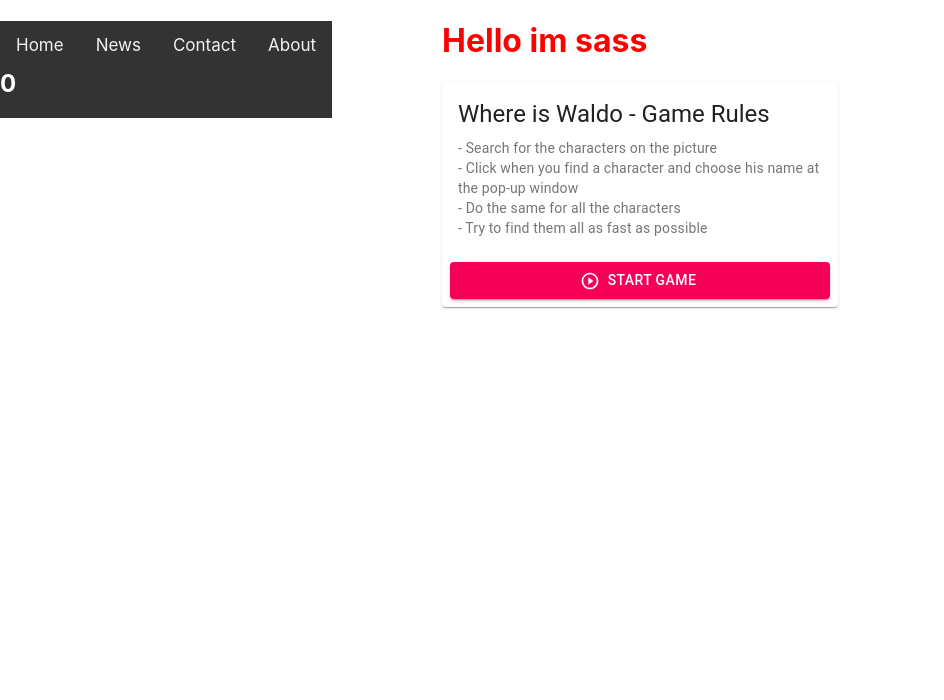
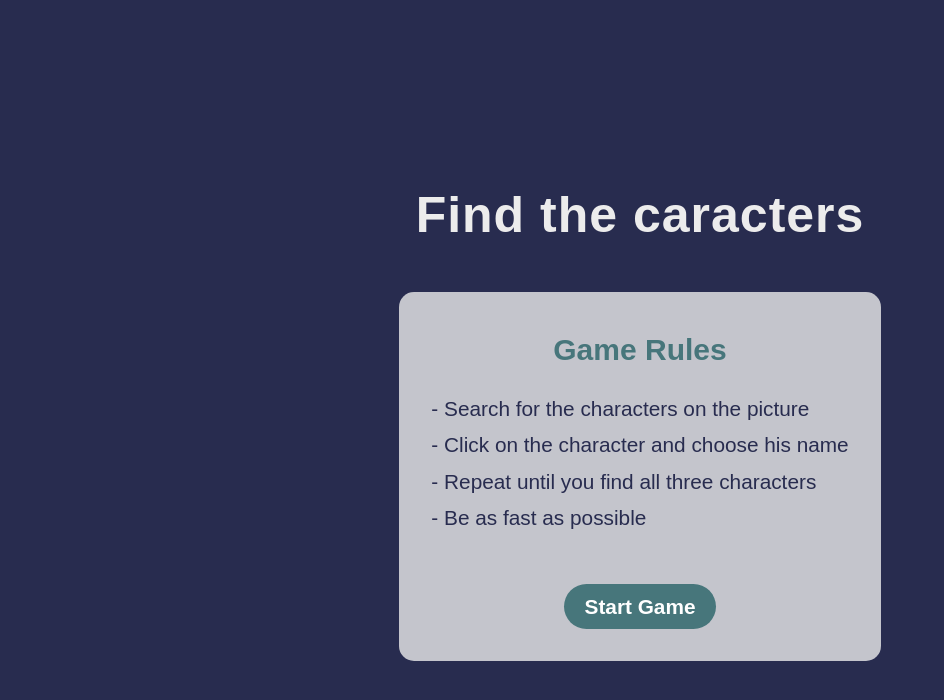
Before and after one commit to vbit27/find-the-character, a React (Create React App) app: page / in a window 1280 px wide. Shown: the top 700 px of the page, without its empty margins (0-944 px from the left). Built offline with nearby package versions, Linux system fonts and the light colour scheme.

Commit message:
Create the rulespage

```diff
--- a/src/App.tsx
+++ b/src/App.tsx
@@ -18,7 +18,6 @@ function App() {
   return (
     <GameStatus.Provider value={gameEnded}>
       <div className="App">
-        <NavBar />
         {gameStatus ? <GameField /> : <Rules updateStatus={updateGameStatus} />}
       </div>
     </GameStatus.Provider>
--- a/src/components/GameField/GameField.tsx
+++ b/src/components/GameField/GameField.tsx
@@ -5,6 +5,7 @@ import DropDown from '../DropDown/DropDown';
 import { doc, getDoc } from 'firebase/firestore';
 import { db } from '../../firebase_config';
 import PopUp from '../PopUp/PopUp';
+import NavBar from '../Navbar/NavBar';
 
 const GameField = () => {
   const [position, setPosition] = useState({ xPos: 0, yPos: 0 });
@@ -77,6 +78,9 @@ const GameField = () => {
   };
 
   return (
+    <>
+      <NavBar />
+
       <div className={clsx(classes.border)} onClick={(e) => setCoordinates(e)}>
         <img
           className={clsx(classes.image)}
@@ -100,6 +104,7 @@ const GameField = () => {
         />
         {visible ? <PopUp match={match} setVisible={setVisible} /> : null}
       </div>
+    </>
   );
 };
 
--- a/src/components/Rules/Rules.scss
+++ b/src/components/Rules/Rules.scss
@@ -1,3 +1,66 @@
-.sass {
-  color: red;
+@import '../../styles/styles';
+
+.container {
+  height: 100vh;
+  display: flex;
+  flex-direction: column;
+  justify-content: center;
+  align-items: center;
+  color: #ececec;
+  padding: 2rem 2rem;
+  background-color: $darkBlueColor;
+
+  h1 {
+    padding: 2rem;
+    text-align: center;
+  }
+
+  @media screen and (max-width: 460px) {
+    h1 {
+      padding: 1rem;
+      font-size: 40px;
+      line-height: 2rem;
+    }
+  }
 }
+
+.card {
+  display: flex;
+  justify-content: center;
+  flex-direction: column;
+  align-items: center;
+  background-color: rgba($color: #ececec, $alpha: 0.8);
+  padding: 2rem 2rem;
+  max-width: 500px;
+  flex-wrap: wrap;
+  border-radius: 15px;
+  color: $darkBlueColor;
+
+  &__tittle {
+    color: $blueColor;
+    padding-bottom: 1rem;
+  }
+
+  &__rules {
+    font-size: 1.3rem;
+    padding-bottom: 3rem;
+  }
+
+  &__button {
+    width: fit-content;
+    font-size: 1.3rem;
+    background-color: $blueColor;
+    border-radius: 24px;
+    padding: 0.5em 1em;
+    color: white;
+    font-weight: bold;
+
+    &:hover {
+      background-color: cadetblue;
+    }
+  }
+
+  @media screen and (max-width: 460px) {
+    padding: 0.2rem 0.2rem;
+  }
+}
--- a/src/components/Rules/Rules.tsx
+++ b/src/components/Rules/Rules.tsx
@@ -1,47 +1,25 @@
-import {
-  Card,
-  Container,
-  Typography,
-  CardContent,
-  Button,
-  CardActions,
-} from '@material-ui/core';
-import PlayCircleOutlineIcon from '@material-ui/icons/PlayCircleOutline';
 import './Rules.scss';
-
 import React from 'react';
 
 const Rules: React.FC<RulesProps> = ({ updateStatus }) => {
   return (
     <>
-      <Container maxWidth="xs">
-        <div className="sass">
-          <h1>Hello im sass</h1>
+      <div className="container">
+        <h1>Find the caracters</h1>
+        <div className="card">
+          <div className="card__tittle">
+            <h3>Game Rules</h3>
+          </div>
+          <div className="card__rules">
+            - Search for the characters on the picture <br />- Click on the
+            character and choose his name <br />- Repeat until you find all
+            three characters <br />- Be as fast as possible
+          </div>
+          <button className="card__button" onClick={updateStatus}>
+            Start Game
+          </button>
         </div>
-        <Card>
-          <CardContent>
-            <Typography gutterBottom variant="h5" component="h2">
-              Where is Waldo - Game Rules
-            </Typography>
-            <Typography variant="body2" color="textSecondary" component="p">
-              - Search for the characters on the picture <br />- Click when you
-              find a character and choose his name at the pop-up window <br />-
-              Do the same for all the characters <br />- Try to find them all as
-              fast as possible
-            </Typography>
-          </CardContent>
-          <CardActions>
-            <Button
-              startIcon={<PlayCircleOutlineIcon />}
-              variant="contained"
-              color="secondary"
-              onClick={updateStatus}
-            >
-              Start Game
-            </Button>
-          </CardActions>
-        </Card>
-      </Container>
+      </div>
     </>
   );
 };
--- a/src/index.scss
+++ b/src/index.scss
@@ -11,3 +11,53 @@ code {
   font-family: source-code-pro, Menlo, Monaco, Consolas, 'Courier New',
     monospace;
 }
+
+* {
+  box-sizing: border-box;
+  margin: 0;
+  padding: 0;
+
+  ::selection {
+    background-color: #ff3644;
+    color: white;
+  }
+}
+
+html {
+  font-size: 100%;
+} /*16px*/
+
+body {
+  background: #fefaf6;
+  font-family: 'Work Sans', sans-serif;
+  font-size: 1.2rem;
+  font-weight: 400;
+  line-height: 1.75;
+  color: #000000;
+}
+
+h1,
+h2,
+h3 {
+  font-weight: 700;
+  line-height: 1.3;
+  text-align: left;
+}
+
+h1 {
+  font-size: 50px;
+  line-height: 89px;
+  letter-spacing: 0.02em;
+}
+
+h2 {
+  font-size: 40px;
+  line-height: 67px;
+  letter-spacing: 0.02em;
+}
+
+h3 {
+  font-size: 30px;
+  font-weight: 700;
+  line-height: 51px;
+}
--- /dev/null
+++ b/src/styles/_styles.scss
@@ -0,0 +1,2 @@
+$blueColor: #47767b;
+$darkBlueColor: #282c4f;
```
Lines whose indentation alone changed are shown as unchanged.
